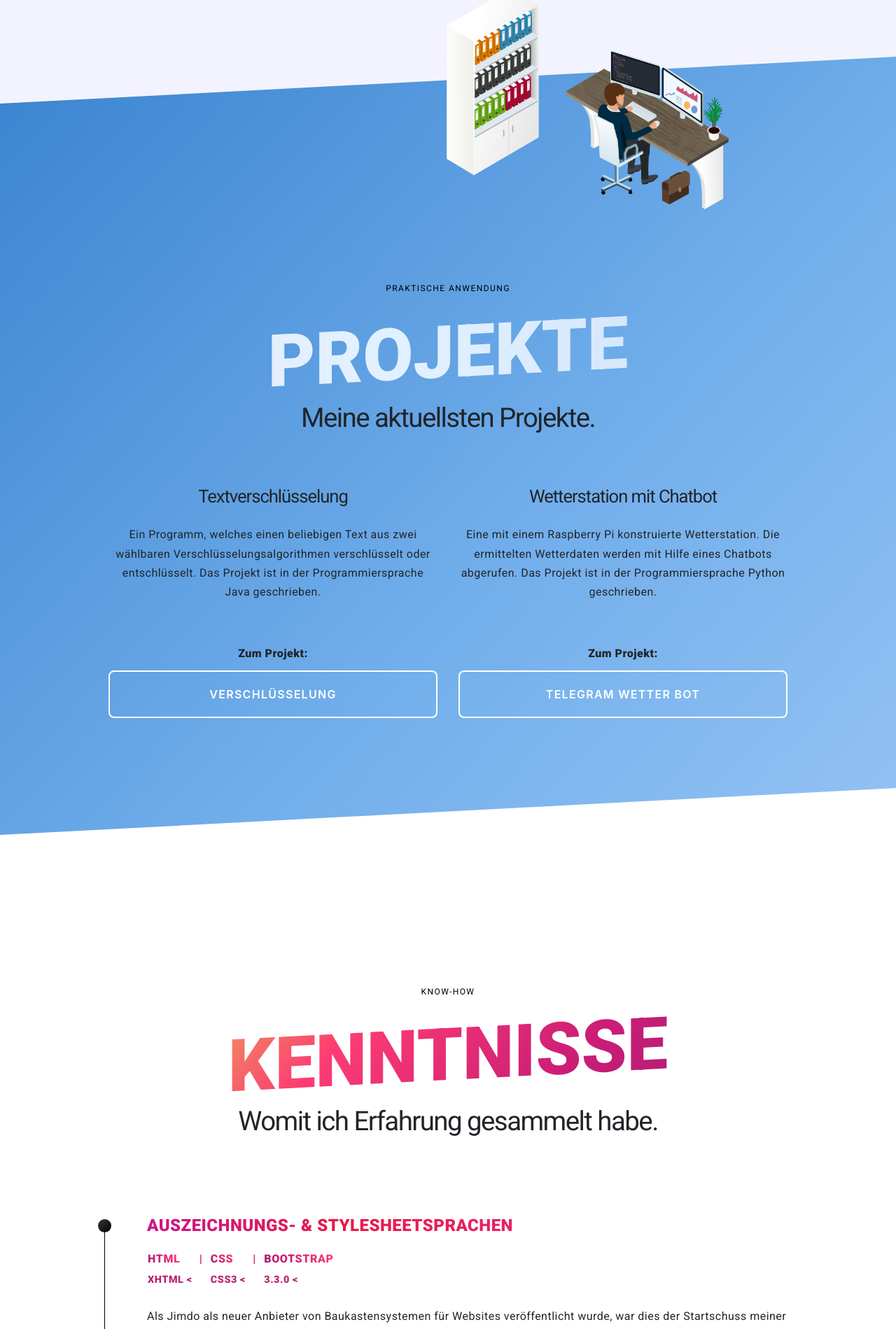
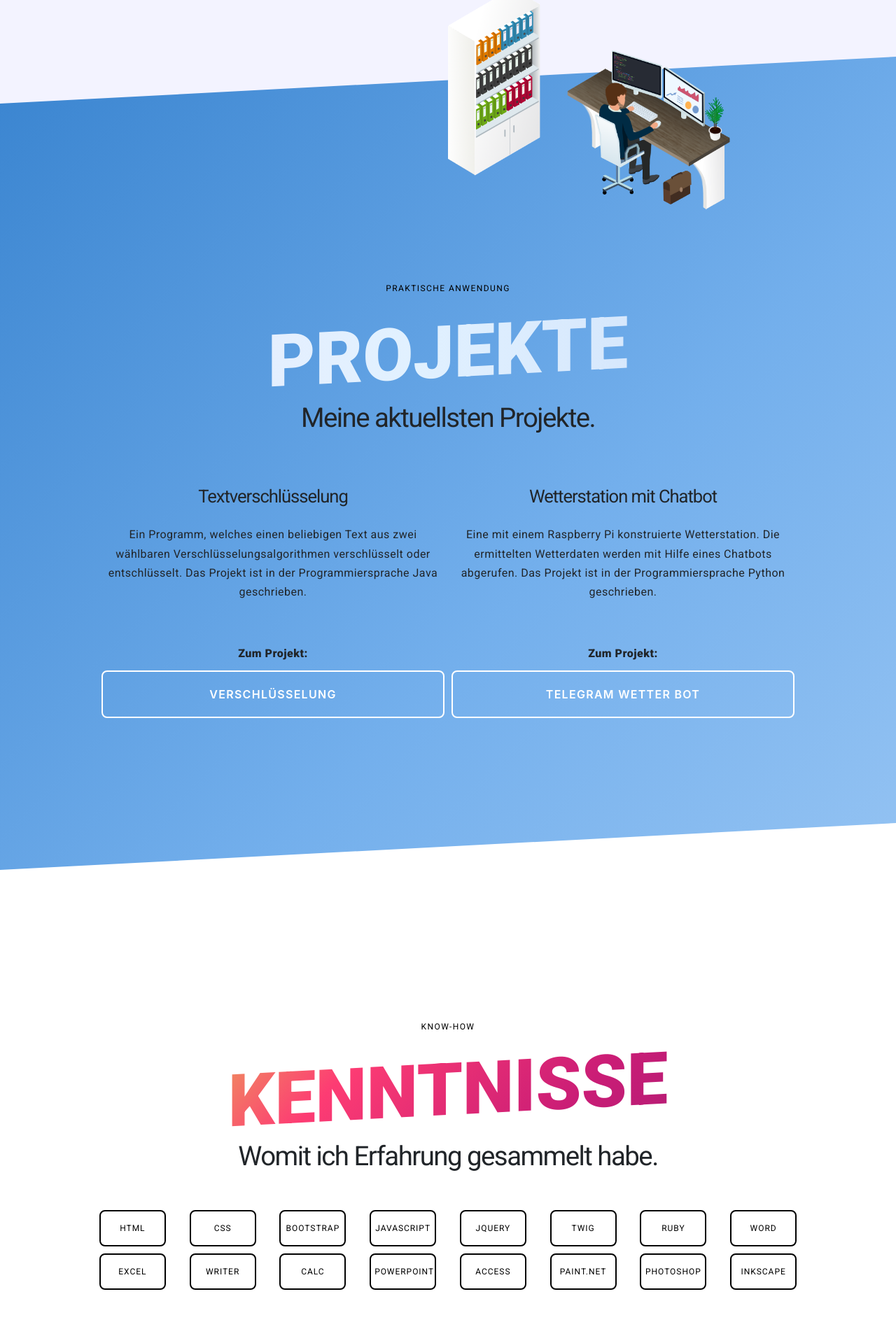
Before and after one commit to joojey/website, a PHP site: page / in a window 1280 px wide. Shown: the part 4440-6339 px from the top of the page at 70% size. Run offline with PHP 8.4, Linux system fonts and the light colour scheme.

Commit message:
Update style

```diff
--- a/css/custom.css
+++ b/css/custom.css
@@ -4,8 +4,19 @@
   display: inline
 }
 
+.col-md {
+  padding: 0 5px 10px 5px;
+}
+
 .col-sm-6 {
   padding: 0 0 0 0;
+}
+
+.col-sk {
+    flex-basis: 0;
+    flex-grow: 1;
+    max-width: 100%;
+    padding: 0 10px 10px 10px;
 }
 
 p {
@@ -156,7 +167,6 @@
   right: 100px;
   width: 60px;
   height: 60px;
-  text-indent: -9999px;
   background-image: url("../img/up.png");
   background-size: contain;
   color: #fff;
@@ -238,6 +248,10 @@
   .avatar-documents img {
     left: 50%
   }
+
+  .skill-button {
+    width: 140px
+  }
 }
 
 .avatar-hobby img {
@@ -313,6 +327,7 @@
 }
 
 .nav-link-fixed {
+  display: block;
   font-size: 18pt;
   font-family: 'Roboto', sans-serif;
   font-weight: 400;
@@ -321,7 +336,6 @@
   background-image: url("../img/back.png");
   background-size: contain;
   background-repeat: no-repeat;
-  text-indent: -9999px;
   padding-left: 50px !important;
   color: #073E5D !important
 }
@@ -444,6 +458,14 @@
 
   .butterfly {
     margin-left: 45% !important
+  }
+
+  .skill-button {
+    width: 80px;
+  }
+
+  .skill-button p {
+    font-size: 8.5px;
   }
 }
 
@@ -1131,11 +1153,12 @@
 }
 
 #projects .button a {
-  background: none
+  background: none;
+  color: #fff
 }
 
 .projects-row {
-  margin: 20px 0 180px 0
+  margin: 20px 0 220px 0
 }
 
 .projects-row h2 {
@@ -1212,6 +1235,25 @@
   filter: progid:DXImageTransform.Microsoft.gradient(startColorstr='#fdbc9c', endColorstr='#a21c75', GradientType=1);
   -webkit-background-clip: text;
   -webkit-text-fill-color: transparent
+}
+
+.skill-button {
+    width: 95px;
+    margin:0 auto
+}
+
+.skill-button p {
+    display: inline-block;
+    padding: 0 5px 0 5px!important;
+    width: 100%;
+    background: none;
+    border: 2px solid black;
+    border-radius: 8px;
+    font-size: 12px;
+    line-height: 4.0em;
+    text-transform: uppercase;
+    letter-spacing: 0.08em;
+    color: #000
 }
 
 .table-skills {
@@ -1509,21 +1551,16 @@
 
 .button a {
   display: inline-block;
-  border: 1px solid #fff;
+  padding: 0 5px 0 5px!important;
   width: 100%;
-  background: #3b94dd;
-  background: -moz-linear-gradient(left, #3b94dd 0%, #3b94dd 30%, #79b8e9 80%);
-  background: -webkit-linear-gradient(left, #3b94dd 0%, #3b94dd 30%, #79b8e9 80%);
-  background: linear-gradient(to right, #3b94dd 0%, #3b94dd 30%, #79b8e9 80%);
-  filter: progid:DXImageTransform.Microsoft.gradient(startColorstr='#3b94dd', endColorstr='#79b8e9', GradientType=1);
-  background-attachment: fixed;
-  background-repeat: no-repeat;
-  background-size: cover;
+  background: none;
+  border: 2px solid black;
+  border-radius: 8px;
   font-weight: 600;
   line-height: 4.0em;
   text-transform: uppercase;
   letter-spacing: 0.08em;
-  color: #fff
+  color: #000
 }
 
 .button a {
@@ -1540,6 +1577,11 @@
 
 #documents .col-sm-4 {
   padding: 0
+}
+
+#documents h1 {
+  background: #000;
+  -webkit-background-clip: text;
 }
 
 #contact {
@@ -1557,7 +1599,7 @@
 #contact-form{
     max-width: 700px;
     margin: 0 auto;
-    border: 1px solid #555;
+    border: 1px solid #000;
     margin-top: 70px;
     margin-bottom: 100px;
     cursor: text
--- a/footer.html
+++ b/footer.html
@@ -18,7 +18,7 @@
       </a>
       </div>
       <div class="col-lg-4 footer-col">
-        <a href="../documents/natureoffice_certificate.pdf#zoom=150" target="_blank" rel="nofollow noopener" title="Diese Website ist klimaneutral"><img class="carbon-neutral-footer" src="img/2019-707-645228-de-label.svg"></img></a>
+        <a href="../documents/natureoffice_certificate.pdf#zoom=125" target="_blank" rel="nofollow noopener" title="Diese Website ist klimaneutral"><img class="carbon-neutral-footer" src="img/2019-707-645228-de-label.svg"></img></a>
       </div>
     </div>
 
--- a/index.php
+++ b/index.php
@@ -334,6 +334,89 @@
 				<h1>Kenntnisse</h1>
 				<h2>Womit ich Erfahrung gesammelt habe.</h2>
 			</div>
+		</div>
+
+		<div class="row text-center">
+					<div class="col-sk">
+						<div class="button skill-button">
+							<p>HTML</p>
+						</div>
+					</div>
+					<div class="col-sk">
+						<div class="button skill-button">
+							<p>CSS</p>
+						</div>
+					</div>
+					<div class="col-sk">
+						<div class="button skill-button">
+							<p>Bootstrap</p>
+						</div>
+					</div>
+					<div class="col-sk">
+						<div class="button skill-button">
+							<p>Javascript</p>
+						</div>
+					</div>
+					<div class="col-sk">
+						<div class="button skill-button">
+							<p>JQuery</p>
+						</div>
+					</div>
+					<div class="col-sk">
+						<div class="button skill-button">
+							<p>Twig</p>
+						</div>
+					</div>
+					<div class="col-sk">
+						<div class="button skill-button">
+							<p>Ruby</p>
+						</div>
+					</div>
+					<div class="col-sk">
+						<div class="button skill-button">
+							<p>Word</p>
+						</div>
+					</div>
+					<div class="col-sk">
+						<div class="button skill-button">
+							<p>Excel</p>
+						</div>
+					</div>
+					<div class="col-sk">
+						<div class="button skill-button">
+							<p>Writer</p>
+						</div>
+					</div>
+					<div class="col-sk">
+						<div class="button skill-button">
+							<p>Calc</p>
+						</div>
+					</div>
+					<div class="col-sk">
+						<div class="button skill-button">
+							<p>PowerPoint</p>
+						</div>
+					</div>
+					<div class="col-sk">
+						<div class="button skill-button">
+							<p>Access</p>
+						</div>
+					</div>
+					<div class="col-sk">
+						<div class="button skill-button">
+							<p>Paint.net</p>
+						</div>
+					</div>
+					<div class="col-sk">
+						<div class="button skill-button">
+							<p>Photoshop</p>
+						</div>
+					</div>
+					<div class="col-sk">
+						<div class="button skill-button">
+							<p>Inkscape</p>
+						</div>
+					</div>
 		</div>
 
 		<div class="row">
@@ -533,14 +616,19 @@
 				<h2>Ein tieferer Einblick.</h2>
 
 				<div class="row documents-row">
-					<div class="col-sm-6">
+					<div class="col-md">
 						<div class="button">
-							<a href="../documents/certificates.pdf#zoom=150" rel="nofollow">Zertifikate</a>
+							<a href="../documents/reference.pdf#zoom=125" rel="nofollow">Arbeitszeugnis</a>
 						</div>
 					</div>
-					<div class="col-sm-6">
+					<div class="col-md">
 						<div class="button">
-							<a href="../documents/reference.pdf#zoom=150" rel="nofollow">Arbeitszeugnisse</a>
+							<a href="../documents/training-certificate.pdf#zoom=125" rel="nofollow">Ausbildungszeugnis</a>
+						</div>
+					</div>
+					<div class="col-md">
+						<div class="button">
+							<a href="../documents/certificates.pdf#zoom=125" rel="nofollow">Zertifikate</a>
 						</div>
 					</div>
 				</div>
--- a/project-encryption.php
+++ b/project-encryption.php
@@ -516,7 +516,7 @@
 </li>
 <li class="steps step-three">
 	<h3>Shift Klasse</h3>
-<p>Zunächst erstellen wir mit final zwei konstante Strings, in denen jeweils das Alphabet in Groß- und Kleinbuchstaben enthalten ist. Jetzt erstellen wir die encrpyt Methode. Da wir Variablen erhalten werden, die wir in einen String speichern möchten, müssen wir eine neue Instanz der Klasse <b>StringBuilder</b> erstellen, die wir <b>result</b> nennen. Der Loop geht, wie bekannt über jeden einzelnen character von data. Für jeden character der gefunden wird, wird nachgesehen, ob dieser ein Klein- oder Großbuchstabe ist. Darauf erstellen wir zwei neue int Variablen, in der wir mit der Methode <b>.indexOf()</b>, den Index vom Alphabet in char speichern. Ist data also bspw. a ist der Index 1, da a in der ersten Stelle des Strings LOWERCASE_ALPHABET steht. Ist ein character nicht in den beiden Strings enthalten, wird ein Index von -1 ausgegeben. Hierfür erstellen wir if-Abfragen. Mit der Methode <b>charAt()</b> geben wir den character an einem bestimmten Index wieder. Mit der Methode <b>append()</b> aus der Klasse StringBuilder, setzen wir bei die Ausgabe wieder in einen String um. Ist der charakter von data weder ein Klein- oder Großbuchstabe des Alphabets wird er einfach wieder ausgegeben (Sonderzeichen, Umlaute, etc.). Nach dem Loop geben wir mit <kbd>return result.toString();</kbd> den fertigen String des StringBuilders result aus.</p>
+<p>Zunächst erstellen wir mit final zwei konstante Strings, in denen jeweils das Alphabet in Groß- und Kleinbuchstaben enthalten ist. Jetzt erstellen wir die encrpyt Methode. Da wir Variablen erhalten werden, die wir in einen String speichern möchten, müssen wir eine neue Instanz der Klasse <b>StringBuilder</b> erstellen, die wir <b>result</b> nennen. Der Loop geht, wie bekannt über jeden einzelnen character von data. Für jeden character der gefunden wird, wird nachgesehen, ob dieser ein Klein- oder Großbuchstabe ist. Darauf erstellen wir zwei neue int Variablen, in der wir mit der Methode <b>.indexOf()</b>, den Index vom Alphabet in char speichern. Ist data also bspw. a ist der Index 1, da a in der ersten Stelle des Strings LOWERCASE_ALPHABET steht. Ist ein character nicht in den beiden Strings enthalten, wird ein Index von -1 ausgegeben. Hierfür erstellen wir if-Abfragen. Mit der Methode <b>charAt()</b> geben wir den character an einem bestimmten Index wieder. Mit der Methode <b>append()</b> aus der Klasse StringBuilder, setzen wir bei die Ausgabe wieder in einen String um. Ist der character von data weder ein Klein- oder Großbuchstabe des Alphabets wird er einfach wieder ausgegeben (Sonderzeichen, Umlaute, etc.). Nach dem Loop geben wir mit <kbd>return result.toString();</kbd> den fertigen String des StringBuilders result aus.</p>
 <pre><code class="language-java">public class Shift implements Algorithm {
 
   private final String LOWERCASE_ALPHABET = "abcdefghijklmnopqrstuvwxyz";
```
Also changed, not shown: other parts of index.php (+12 -12 lines), img/work.png.
